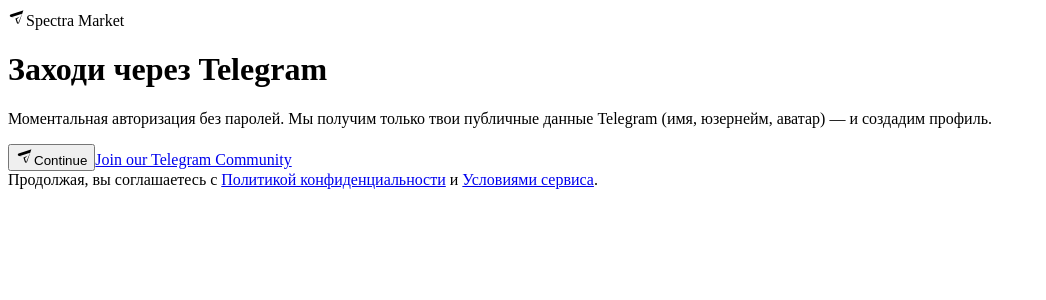
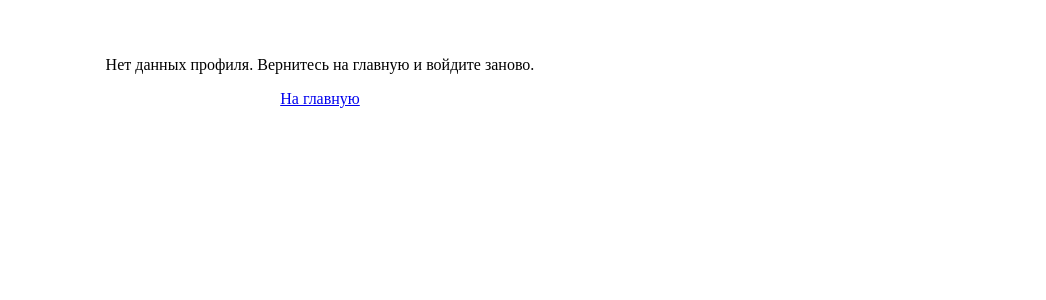
Before and after one commit to modeqlz/Marketmya, a Next.js app: page / in a window 1280 px wide. Shown: the top 300 px of the page, without its empty margins (0-1046 px from the left). Built offline with nearby package versions, Linux system fonts and the light colour scheme.

Commit message:
Update index.js

```diff
--- a/pages/index.js
+++ b/pages/index.js
@@ -2,126 +2,150 @@
 import Head from 'next/head';
 import LoadingCard from '../components/LoadingCard';
 
-// Минимальная длительность показа оверлея ~0.9s
-const minDelay = async (p, ms = 900) =>
-  Promise.all([p, new Promise(r => setTimeout(r, ms))]).then(([res]) => res);
+function readStoredProfile() {
+  try {
+    const a = localStorage.getItem('profile');
+    if (a) return JSON.parse(a);
+  } catch {}
+  try {
+    const b = sessionStorage.getItem('profile');
+    if (b) return JSON.parse(b);
+  } catch {}
+  return null;
+}
 
-export default function IndexPage() {
-  const [insideTelegram, setInsideTelegram] = useState(false);
-  const [busy, setBusy] = useState(false);
-  const [error, setError] = useState(null);
+export default function ProfilePage() {
+  const [profile, setProfile] = useState(null);
+  const [busy, setBusy] = useState(true);
+  const [error, setError] = useState('');
 
-  // 👉 Автовход: если профиль уже сохранён — сразу на /profile
   useEffect(() => {
-    try {
-      const stored = localStorage.getItem('profile');
-      if (stored) {
-        window.location.replace('/profile');
+    (async () => {
+      setBusy(true);
+      setError('');
+
+      // 1) Пытаемся взять из local/session storage
+      const cached = readStoredProfile();
+      if (cached) {
+        setProfile(cached);
+        setBusy(false);
         return;
       }
-    } catch {}
-  }, []);
 
-  useEffect(() => {
+      // 2) Если в Telegram WebApp — делаем «тихий» ре-логин по initData
+      try {
         const tg = typeof window !== 'undefined' ? window.Telegram?.WebApp : null;
-    if (tg) { setInsideTelegram(true); tg.ready(); tg.expand(); }
-  }, []);
+        const initData = tg?.initData || '';
 
-  // Блокируем прокрутку под модалкой, когда busy=true
-  useEffect(() => {
-    if (!busy) return;
-    const prev = document.body.style.overflow;
-    document.body.style.overflow = 'hidden';
-    return () => { document.body.style.overflow = prev; };
-  }, [busy]);
-
-  async function handleContinue() {
-    setError(null);
-    setBusy(true);
-    try {
-      const tg = window.Telegram?.WebApp;
-      if (!tg) { setError('Открой мини-апку из Telegram (кнопка «Открыть» в чате бота).'); return; }
-
-      const initData = tg.initData || '';
-      if (!initData) { setError('Telegram не передал initData. Нажми ⋯ → «Обновить страницу».'); return; }
-
-      const res = await minDelay(
-        fetch('/api/auth/telegram', {
+        if (initData) {
+          const res = await fetch('/api/auth/telegram', {
             method: 'POST',
             headers: { 'Content-Type': 'application/json' },
             body: JSON.stringify({ initData })
-        }).then(r => r.json())
-      );
+          }).then(r => r.json());
 
-      if (res.ok) {
-        // ⬇ Сохраняем в localStorage (переживает перезапуски)
-        localStorage.setItem('profile', JSON.stringify(res.profile || null));
-        window.location.href = '/profile';
-      } else {
-        setError(res.error || 'Не удалось пройти проверку Telegram.');
-      }
-    } catch {
-      setError('Сетевая ошибка. Попробуй снова.');
-    } finally {
+          if (res.ok && res.profile) {
+            try { localStorage.setItem('profile', JSON.stringify(res.profile)); } catch {}
+            setProfile(res.profile);
             setBusy(false);
+            return;
           }
         }
+      } catch (e) {
+        // проглатываем — попробуем показать ошибку ниже
+      }
 
+      // 3) Ничего не получилось
+      setBusy(false);
+      setError('Нет данных профиля. Вернитесь на главную и войдите заново.');
+    })();
+  }, []);
+
+  function handleLogout() {
+    try { localStorage.removeItem('profile'); } catch {}
+    try { sessionStorage.removeItem('profile'); } catch {}
+    window.location.href = '/';
+  }
+
+  // Полноэкранный лоадер, пока восстанавливаем сессию
+  if (busy) {
     return (
       <>
-      <Head><title>Spectra Market — Вход через Telegram</title></Head>
-      <div className="container">
-        <div className="hero">
-          <div className="brand">
-            <img src="/plane.svg" alt="" width="18" height="18" />
-            <span>Spectra Market</span>
-          </div>
-
-          <h1 className="h1">Заходи через Telegram</h1>
-          <p className="lead">
-            Моментальная авторизация без паролей. Мы получим только твои публичные данные Telegram
-            (имя, юзернейм, аватар) — и создадим профиль.
-          </p>
-
-          <div className="row">
-            <button className="btn btn-primary" onClick={handleContinue} disabled={busy}>
-              <img src="/plane.svg" alt="" width="18" height="18" />
-              {busy ? 'Проверяем…' : 'Continue'}
-            </button>
-
-            <a className="btn btn-ghost" href="https://t.me/" target="_blank" rel="noreferrer">
-              Join our Telegram Community
-            </a>
-          </div>
-
-          <div className="foot">
-            Продолжая, вы соглашаетесь с{' '}
-            <a href="#" onClick={(e)=>e.preventDefault()}>Политикой конфиденциальности</a> и{' '}
-            <a href="#" onClick={(e)=>e.preventDefault()}>Условиями сервиса</a>.
-          </div>
-
-          {error && <div className="foot" style={{ color: '#ffb4b4' }}>Ошибка: {error}</div>}
-        </div>
-      </div>
-
-      {/* Полноэкранный оверлей с блюром и быстрым циклом сообщений */}
-      {busy && (
+        <Head><title>Профиль — Spectra Market</title></Head>
         <div className="overlay" aria-hidden>
           <div className="overlay-backdrop" />
           <div className="overlay-panel">
             <LoadingCard
               messages={[
-                'Считываем данные Telegram…',
-                'Проверяем подпись WebApp…',
-                'Создаём профиль…',
-                'Подгружаем аватар…'
+                'Ищем сохранённый профиль…',
+                'Проверяем авторизацию…',
+                'Восстанавливаем сессию…',
+                'Готовим профиль…'
               ]}
-              intervalMs={600}
+              intervalMs={700}
             />
-            <div className="overlay-hint">Это займёт пару секунд…</div>
+            <div className="overlay-hint">Секунду…</div>
           </div>
         </div>
-      )}
       </>
     );
   }
+
+  if (!profile) {
+    return (
+      <>
+        <Head><title>Профиль — Spectra Market</title></Head>
+        <div className="container">
+          <div className="hero" style={{maxWidth:560, textAlign:'center', padding:'32px'}}>
+            <p className="lead" style={{marginBottom:16}}>
+              {error || 'Нет данных профиля.'}
+            </p>
+            <div className="row" style={{justifyContent:'center'}}>
+              <a className="btn btn-primary" href="/">На главную</a>
+            </div>
+          </div>
+        </div>
+      </>
+    );
+  }
+
+  const name = [profile.first_name, profile.last_name].filter(Boolean).join(' ') || 'Без имени';
+  const at = profile.username ? '@' + profile.username : 'без username';
+  const avatar = profile.photo_url || '/placeholder.png';
+
+  return (
+    <>
+      <Head><title>Профиль — Spectra Market</title></Head>
+      <div className="container">
+        <div className="hero" style={{maxWidth:560}}>
+          <div className="brand" style={{justifyContent:'space-between', width:'100%'}}>
+            <span>Профиль</span>
+            <button className="btn btn-ghost" onClick={handleLogout}>Выйти</button>
+          </div>
+
+          <div style={{display:'flex', alignItems:'center', gap:14, marginTop:6}}>
+            <img
+              src={avatar}
+              alt="avatar"
+              style={{
+                width:56, height:56, borderRadius:16,
+                objectFit:'cover', border:'1px solid var(--border)'
+              }}
+            />
+            <div>
+              <div className="h1" style={{fontSize:22, margin:'0 0 4px'}}>{name}</div>
+              <div className="lead" style={{fontSize:14, margin:0}}>{at}</div>
+            </div>
+          </div>
+
+          <div style={{marginTop:16, opacity:.85, fontSize:14}}>
+            <div><b>ID:</b> {profile.id}</div>
+            <div><b>Источник:</b> Telegram WebApp</div>
+          </div>
+
+          {/* тут дальше добавишь карточки подарков, баланс, аукционы и т.д. */}
+        </div>
+      </div>
+    </>
+  );
+}
```
Lines whose indentation alone changed are shown as unchanged.
